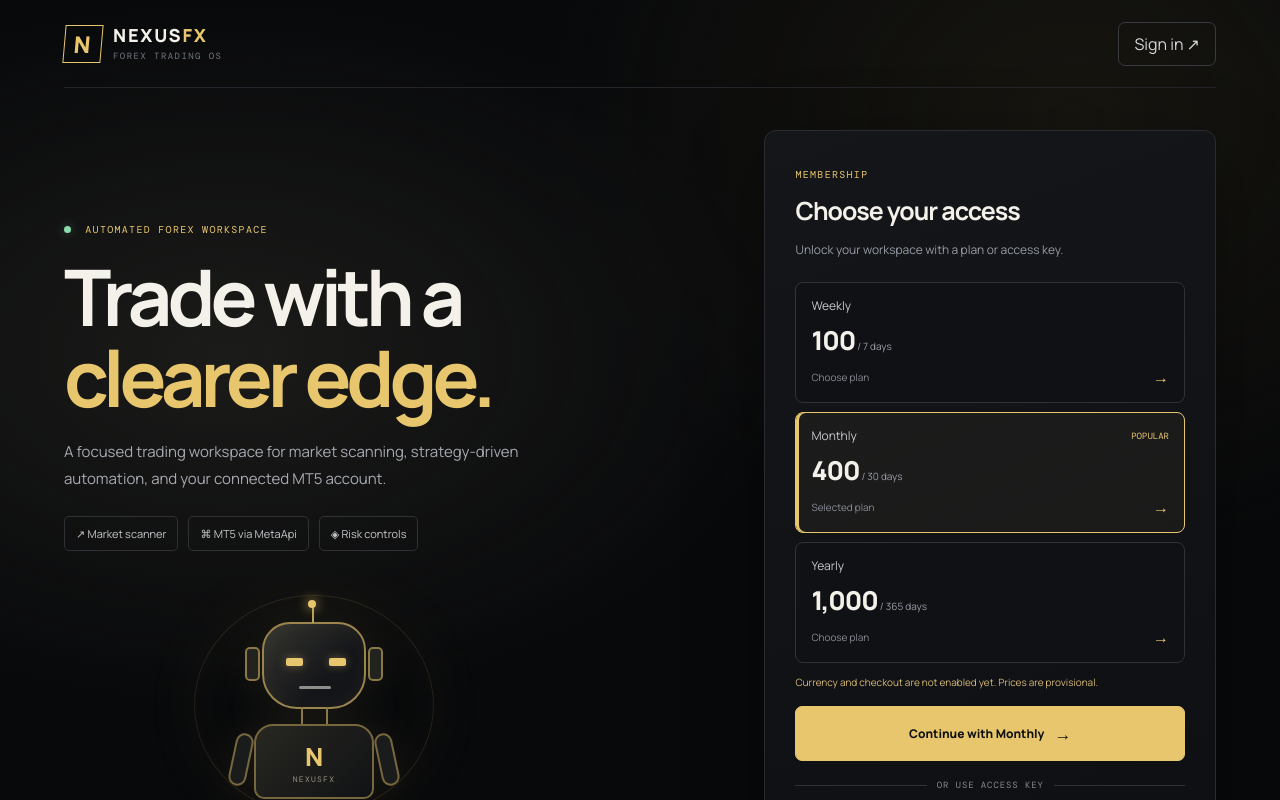
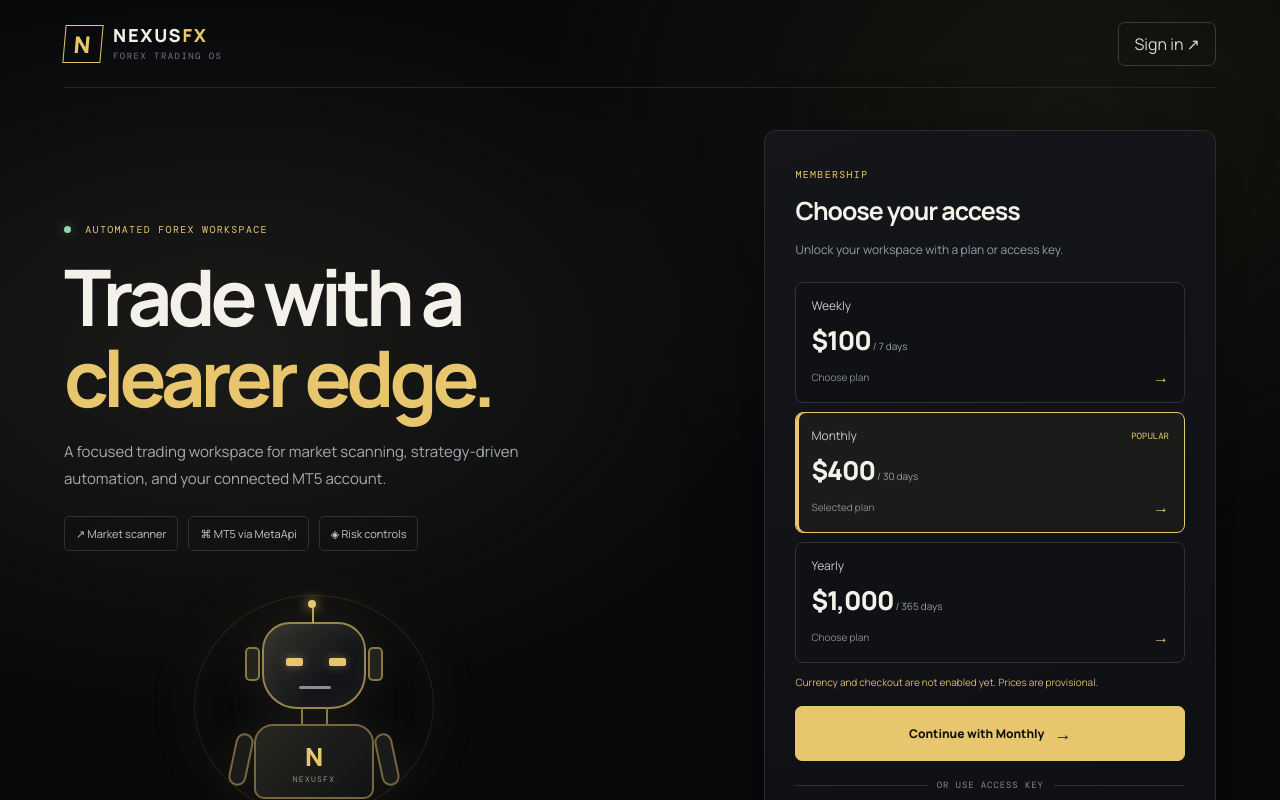
Before and after one commit to bethanyhellen210-alt/NEUTRAL-MARKET-, a Next.js app: page / in a window 1280 px wide. Shown: the top 800 px of the page. Built offline with nearby package versions, Linux system fonts and the light colour scheme.

Commit message:
Display subscription prices in USD

```diff
--- a/app/page.jsx
+++ b/app/page.jsx
@@ -12,9 +12,9 @@ const nav = [
 ];
 
 const plans = [
-  { name: "Weekly", price: "100", duration: "7 days" },
-  { name: "Monthly", price: "400", duration: "30 days", popular: true },
-  { name: "Yearly", price: "1,000", duration: "365 days" },
+  { name: "Weekly", price: "$100", duration: "7 days" },
+  { name: "Monthly", price: "$400", duration: "30 days", popular: true },
+  { name: "Yearly", price: "$1,000", duration: "365 days" },
 ];
 
 export default function Home() {
@@ -203,7 +203,7 @@ export default function Home() {
         <div className="plans-column"><div className="plan-heading"><span className="eyebrow">MEMBERSHIP</span><h2>Choose your access</h2><p>Unlock your workspace with a plan or access key.</p></div>
           <div className="plans">{plans.map(plan=><button key={plan.name} className={selectedPlan===plan.name?"plan-card chosen":"plan-card"} onClick={()=>setSelectedPlan(plan.name)}><span className="plan-top"><span>{plan.name}</span>{plan.popular&&<em>POPULAR</em>}</span><span className="plan-price">{plan.price}<small> / {plan.duration}</small></span><span className="plan-foot">{selectedPlan===plan.name?"Selected plan":"Choose plan"} <b>→</b></span></button>)}</div>
           <div className="currency-note">Currency and checkout are not enabled yet. Prices are provisional.</div>
-          <button className="primary full large-button" onClick={()=>{setPage("login");setMessage("Selected "+selectedPlan+" plan. Payment activation requires confirmed currency and verified checkout.");}}>Continue with {selectedPlan} <span>→</span></button>
+          <button className="primary full large-button" onClick={()=>{setPage("login");setMessage("Selected "+selectedPlan+" plan in USD. Secure checkout and subscription activation are not enabled until payment verification and persistent licensing are configured.");}}>Continue with {selectedPlan} <span>→</span></button>
           <div className="key-divider"><span></span> OR USE ACCESS KEY <span></span></div>
           <button className="outline full" onClick={()=>{setPage("login");setMessage("");}}> <span>♢</span> Enter access key</button>
           <p className="fine-print">Subscription and access-key verification will be handled securely by the server. No payment has been taken.</p>
```
